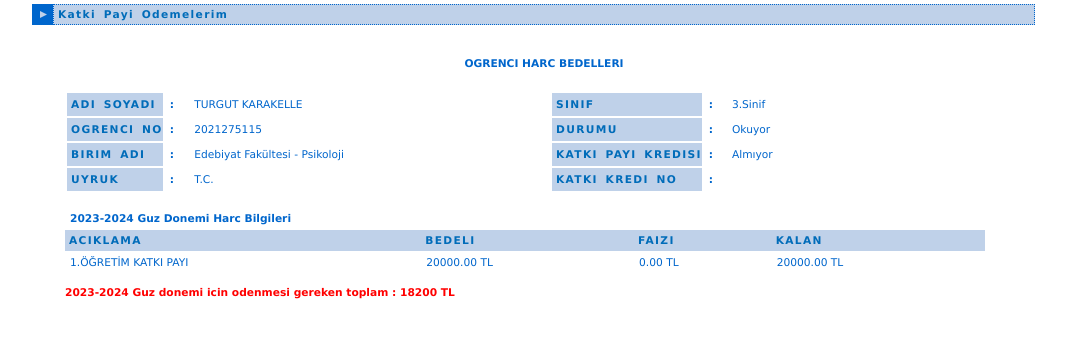
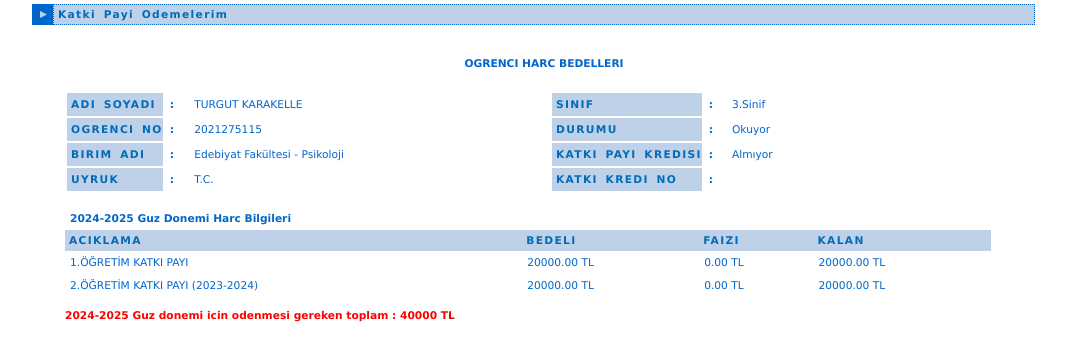
Before and after one commit to turyanazizov/Clone-of-University-Site, a Django app: page /Ogrenci_Bilgileri/OgrenciIsleri/Ogrenci/OgrenciHarc/index.php/debis.deu.edu.tr in a window 1280 px wide. Shown: the part 167-528 px from the top of the page, without its empty margins (18-1084 px from the left). Run offline with Django 4.2, Linux system fonts and the light colour scheme; some libraries are stand-ins or nearby versions.

Commit message:
My first commit

```diff
--- a/personal/templates/katki.html
+++ b/personal/templates/katki.html
@@ -16,6 +16,7 @@
       padding: 50px;
       background-color: #fff;
     }
+
     -->
   </style>
   <link href="{% static 'css/dropdown.css' %}" media="all" rel="stylesheet" type="text/css">
@@ -39,19 +40,7 @@
     .menuItem {
       padding-left: 24px;
       height: 24px;
-			background: url(php_library/semo/images/defaultMenuItem.gif' %}) no-repeat 3px center;
-			font: normal 11px Tahoma, Arial, Helvetica, sans-serif;
-			color: Black;
-		}
-
-		.menuItemOver {
-			padding-left: 24px;
-			height: 24px;
-			background: url(php_library/semo/images/defaultMenuItem.gif' %}) no-repeat 3px center #d5e5f8;
-			font: normal 11px Tahoma, Arial, Helvetica, sans-serif;
-			color: Black;
-			cursor: pointer;
-		}
+      background: url(php_library/semo/images/defaultMenuItem.gif ' %}) no-repeat 3px center; font: normal 11px Tahoma, Arial, Helvetica, sans-serif; color: Black; } .menuItemOver { padding-left: 24px; height: 24px; background: url(php_library/semo/images/defaultMenuItem.gif ' %}) no-repeat 3px center #d5e5f8; font: normal 11px Tahoma, Arial, Helvetica, sans-serif; color: Black; cursor: pointer; }
   </style>
   <script>
     /*
@@ -272,7 +261,7 @@
 
       // -- SHOW - HIDE ---------------------------------
       function showHide(id) {
-				(document.getElementById(id).style.visibility == "hidden") ? show(id): hide(id);
+        (document.getElementById(id).style.visibility == "hidden") ? show(id) : hide(id);
       }
   </script>
 
@@ -304,6 +293,7 @@
     }
 
     var xmlhttp;
+
     //aktif
     function loadXMLDoc(dosya, sorgu, idimiz) {
       //alert(dosya+sorgu);
@@ -360,7 +350,6 @@
       }
 
 
-
     }
   </script>
 
@@ -370,7 +359,8 @@
 <body class="body" bgcolor="#e6ecf2" leftmargin="0" topmargin="0">
 <div style="width: 100%; BACKGROUND-COLOR: #ffffff" align="center"><br>
   <div style="position:relative; float:left; width:310px; padding-left:8px; color:#0066cc;"><br><br>Kullanıcı:
-			Turgut KARAKELLE</div>
+    Turgut KARAKELLE
+  </div>
   <table cellspacing="0" cellpadding="0" width="647" align="center" border="0">
     <tbody>
     <tr>
@@ -421,7 +411,7 @@
     <th colspan="2" style="border:1px #0066CC dotted;">Katki Payi Odemelerim</th>
   </tr>
   <tr>
-				<td>&nbsp; </td>
+    <td>&nbsp;</td>
     <td nowrap="" colspan="2" valign="top">&nbsp;
       <h4 align="center">OGRENCI HARC BEDELLERI</h4>
 
@@ -491,7 +481,7 @@
             <table width="100%" border="0" cellspacing="0" cellpadding="0">
               <tbody>
               <tr>
-												<td colspan="4"><b>2023-2024 Guz Donemi Harc Bilgileri</b></td>
+                <td colspan="4"><b>2024-2025 Guz Donemi Harc Bilgileri</b></td>
               </tr>
               <tr>
                 <th>ACIKLAMA</th>
@@ -509,7 +499,13 @@
                 <td> 1.ÖĞRETİM KATKI PAYI</td>
                 <td>20000.00 TL</td>
                 <td>0.00 TL</td>
-												<td>20000.00 TL </td>
+                <td>20000.00 TL</td>
+              </tr>
+              <tr>
+                <td> 2.ÖĞRETİM KATKI PAYI (2023-2024)</td>
+                <td>20000.00 TL</td>
+                <td>0.00 TL</td>
+                <td>20000.00 TL</td>
               </tr>
               </tbody>
             </table>
@@ -518,14 +514,13 @@
         </tr>
         <tr>
           <td colspan="2">
-									<font color="red"><b>2023-2024 Guz donemi icin odenmesi gereken toplam : 18200
+            <font color="red"><b>2024-2025 Guz donemi icin odenmesi gereken toplam : 40000
               TL </b></font>
           </td>
         </tr>
         </tbody>
       </table>
       <table>
-
 
 
       </table>
```
Lines whose indentation alone changed are shown as unchanged.
